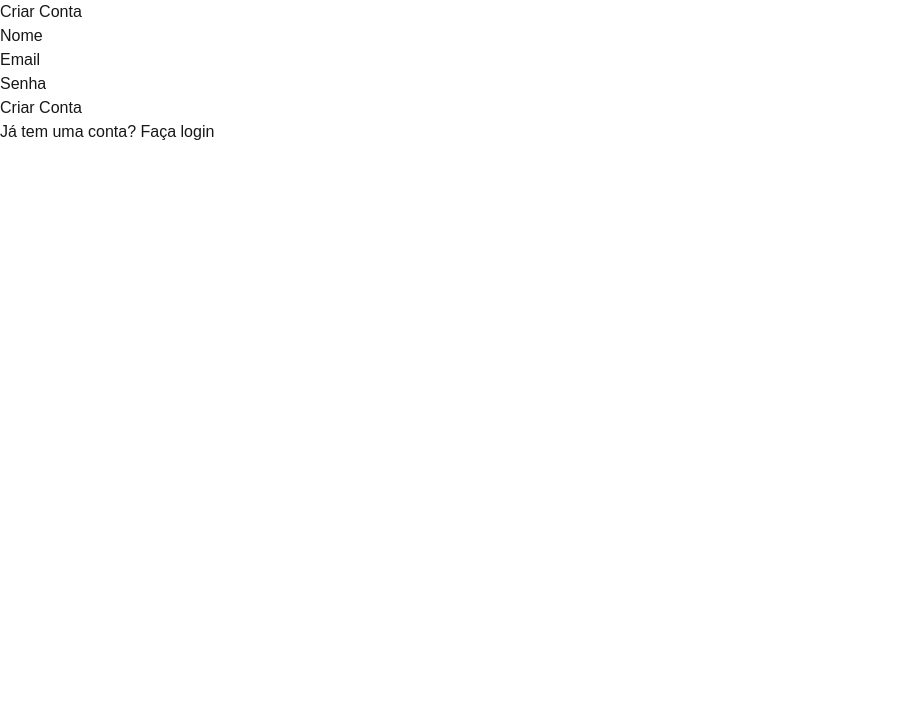
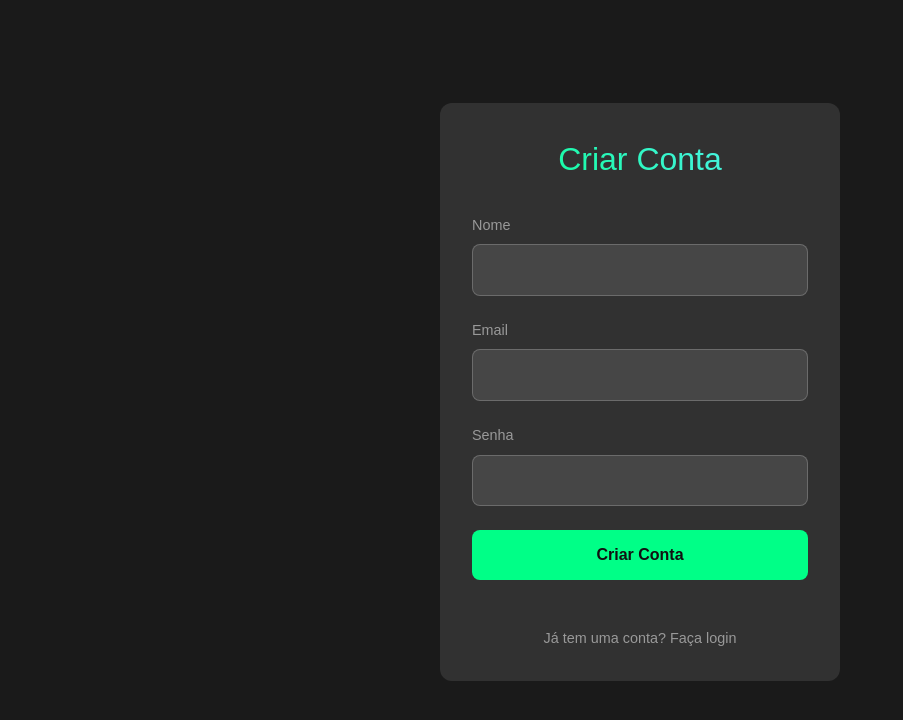
Before and after one commit to peuncosta/diario-de-trader, a Next.js app: page /register in a window 1280 px wide. Shown: the top 720 px of the page, without its empty margins (0-903 px from the left). Built offline with nearby package versions, Linux system fonts and the light colour scheme; no server answers.

Commit message:
Login corrigido

```diff
--- a/src/app/register/page.js
+++ b/src/app/register/page.js
@@ -31,8 +31,7 @@ export default function RegisterPage() {
         options: {
           data: {
             nome: formData.nome
-          },
-          emailRedirectTo: `${window.location.origin}/login`
+          }
         }
       });
 
@@ -54,25 +53,95 @@ export default function RegisterPage() {
           }
         ]);
 
-      console.log('Resposta insert:', userError);
-
       if (userError) throw userError;
 
-      // 3. Fazer login automático
-      const { error: signInError } = await supabase.auth.signInWithPassword({
-        email: formData.email,
-        password: formData.senha
-      });
-
-      if (signInError) throw signInError;
-
-      router.push('/');
+      alert('Registro realizado com sucesso! Faça login para continuar.');
+      router.push('/login');
     } catch (error) {
       console.error('Erro no registro:', error);
       setError(error.message);
     } finally {
       setLoading(false);
     }
+  };
+
+  const styles = {
+    container: {
+      minHeight: "100vh",
+      display: "flex",
+      flexDirection: "column",
+      alignItems: "center",
+      justifyContent: "center",
+      padding: "2rem",
+      backgroundColor: "#1a1a1a",
+      color: "white",
+    },
+    card: {
+      ...globalStyles.card,
+      width: "100%",
+      maxWidth: "400px",
+      padding: "2rem",
+    },
+    logo: {
+      fontSize: "2rem",
+      textAlign: "center",
+      marginBottom: "2rem",
+      background: "linear-gradient(45deg, #00ff87, #60efff)",
+      backgroundClip: "text",
+      WebkitBackgroundClip: "text",
+      color: "transparent",
+    },
+    form: {
+      display: "grid",
+      gap: "1.5rem",
+    },
+    formGroup: {
+      display: "grid",
+      gap: "0.5rem",
+    },
+    label: {
+      fontSize: "0.9rem",
+      color: "#999",
+    },
+    input: {
+      ...globalStyles.input,
+      width: "100%",
+    },
+    button: {
+      ...globalStyles.button,
+      ...globalStyles.primaryButton,
+      width: "100%",
+      position: "relative",
+    },
+    error: {
+      color: "#ff4444",
+      fontSize: "0.9rem",
+      textAlign: "center",
+      marginTop: "1rem",
+    },
+    loginLink: {
+      textAlign: "center",
+      marginTop: "1.5rem",
+      fontSize: "0.9rem",
+      color: "#999",
+      "& a": {
+        color: "#00ff87",
+        textDecoration: "none",
+        "&:hover": {
+          textDecoration: "underline",
+        },
+      },
+    },
+    spinner: {
+      width: "20px",
+      height: "20px",
+      border: "2px solid rgba(255, 255, 255, 0.3)",
+      borderTop: "2px solid white",
+      borderRadius: "50%",
+      animation: "spin 1s linear infinite",
+      position: "absolute",
+      right: "1rem",
+    },
   };
 
   return (
@@ -121,7 +190,12 @@ export default function RegisterPage() {
             style={styles.button}
             disabled={loading}
           >
-            {loading ? "Registrando..." : "Criar Conta"}
+            {loading ? (
+              <>
+                Registrando...
+                <div style={styles.spinner} />
+              </>
+            ) : "Criar Conta"}
           </button>
 
           <p style={styles.loginLink}>
@@ -132,7 +206,3 @@ export default function RegisterPage() {
     </div>
   );
 }
-
-const styles = {
-  // ... estilos iguais ao da página de login
-};
```
